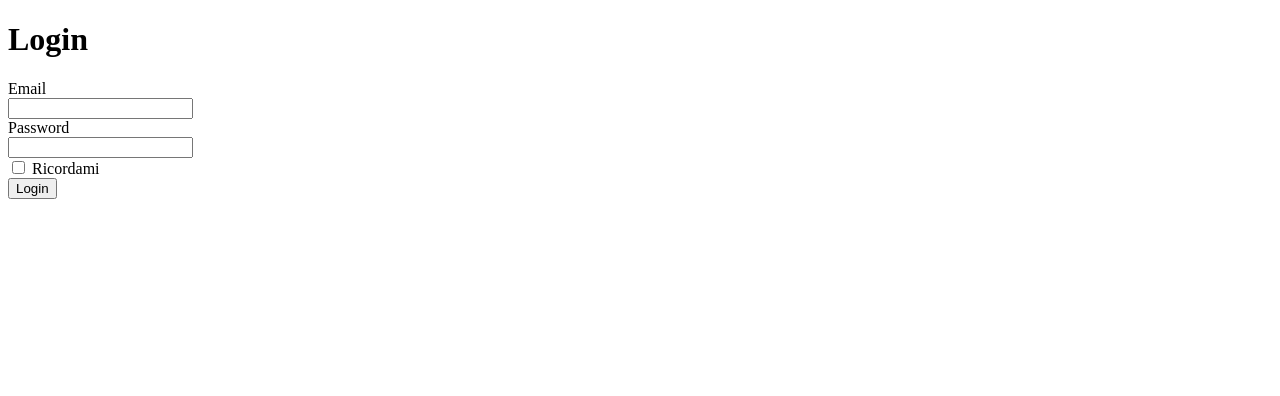
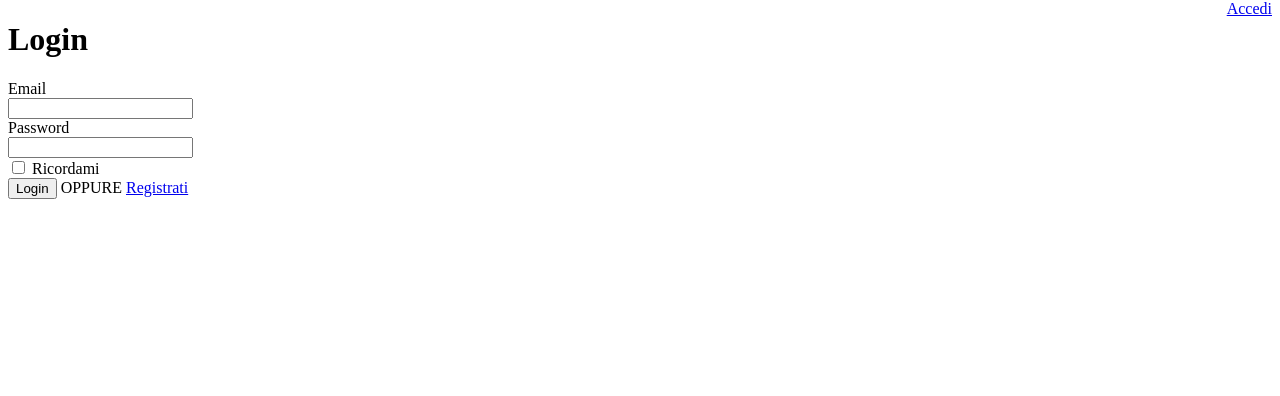
Before and after one commit to abarnto/axantaddressbook, a Python web app: template axantaddressbook/templates/login.jinja in a window 1280 px wide. Shown: the part 26-422 px from the top of the page. Run offline with Jinja, Linux system fonts and the light colour scheme; the template is opened without the code that fills it, so the values that code supplies are empty.

Commit message:
fix: improved authentication
Corrected a bug preventing writin environment variable upon successful login.
Added some graphics to support the overall Auth process.

```diff
--- a/axantaddressbook/controllers/auth.py
+++ b/axantaddressbook/controllers/auth.py
@@ -1,6 +1,6 @@
 from axantaddressbook.lib.base import BaseController
 
-from tg import expose, request, lurl
+from tg import expose, request, redirect, lurl
 from tg.flash import flash
 from tg.i18n import ugettext as _
 from tg.exceptions import HTTPFound
@@ -27,7 +27,7 @@
             login_counter = request.environ.get('repoze.who.logins', 0) + 1
             redirect('/auth/login',
                      params=dict(came_from=came_from, __logins=login_counter))
-        userid = request.identity['repoze.who.userid']
+        userid = request.identity['user'].display_name
         flash(_('Bentornato, %s!') % userid)
 
         # Do not use tg.redirect with tg.url as it will add the mountpoint
--- a/axantaddressbook/controllers/contacts.py
+++ b/axantaddressbook/controllers/contacts.py
@@ -1,4 +1,4 @@
-from tg import expose, redirect, render_template
+from tg import expose, request, redirect, render_template
 
 from wtforms import Form, StringField, IntegerField, validators
 
@@ -17,7 +17,8 @@
         contacts = DBSession.query(Contact).all()
         for contact in contacts:
             contact.phone = format_number(contact.phone, PhoneNumberFormat.INTERNATIONAL)
-        return dict(contacts=contacts)
+        identity = request.environ.get('repoze.who.identity')
+        return dict(contacts=contacts, identity=identity)
 
 
     @expose('axantaddressbook.templates.new-contact')
--- a/axantaddressbook/templates/contacts-list.jinja
+++ b/axantaddressbook/templates/contacts-list.jinja
@@ -6,6 +6,7 @@
 
 
 {% block contents %}
+  {% if identity %}
     <div class="row">
       <div class="col-12" id="contactsContainer">
         {% if contacts %}
@@ -37,6 +38,11 @@
       {% endif %}
       </div>
     </div>
+  {% else %}
+    <div class="alert alert-info" role="alert">
+      Per accedere alla tua rubrica, effettua il login.
+    </div>
+  {% endif %}
 
   {# MODAL FOR JSON REPRESENTATION #}
   <div id="jsonModal" class="modal fade">
--- a/axantaddressbook/templates/login.jinja
+++ b/axantaddressbook/templates/login.jinja
@@ -35,6 +35,8 @@
         <div class="form-group">
           <div class="col-sm-10 col-sm-offset-2">
             <button type="submit" class="btn btn-primary">Login</button>
+            <span class="ml-3 mr-3">OPPURE</span>
+            <a href="/registration" class="btn btn-outline-primary">Registrati</a>
           </div>
         </div>
       </form>
--- a/axantaddressbook/templates/master.jinja
+++ b/axantaddressbook/templates/master.jinja
@@ -38,6 +38,13 @@
               {{tmpl_context.project_name|default('AxantAddressBook')}}
             </a>
           </div>
+          <div class="pull-right">
+            {% if identity %}
+              <a href="{{ tg.url('/logout_handler') }}" class="btn btn-primary">Logout</a>
+            {% else %}
+              <a href="/auth/login" class="btn btn-primary">Accedi</a>
+            {% endif %}
+          </div>
       </nav>
 
       {# Content #}
```
Also changed, not shown: axantaddressbook/config/app_cfg.py (+9 -3 lines). Lines whose indentation alone changed are shown as unchanged.
